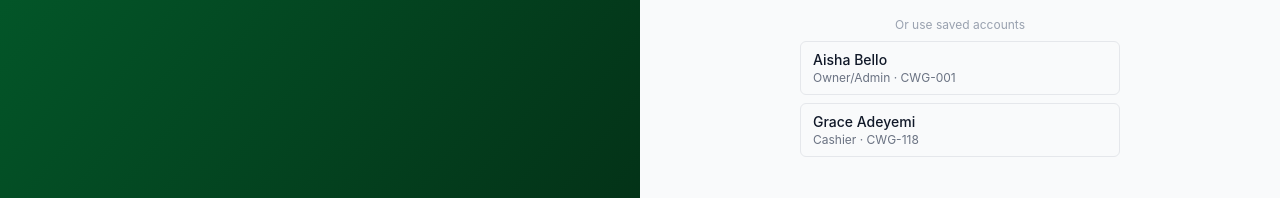
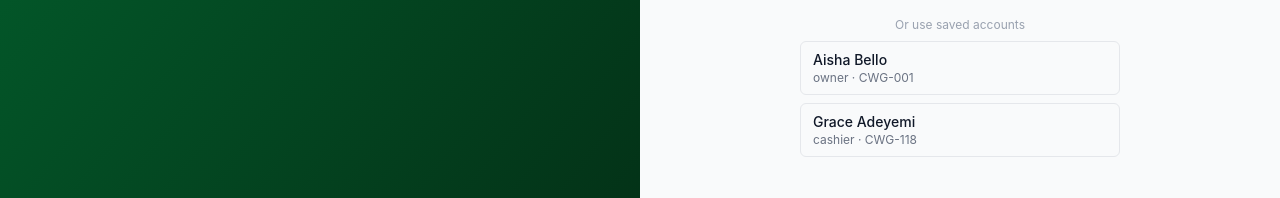
Before and after one commit to toluene-18/-pos-inventory-project, a React app in the folder frontend/: page / in a window 1280 px wide. Shown: the part 463-661 px from the top of the page. Built offline with nearby package versions, Linux system fonts and the light colour scheme; the HTML template or start-up script is replaced by a standard one.

Commit message:
pass logged-in role from SignIn to Dashboard via props

```diff
--- a/frontend/src/App.jsx
+++ b/frontend/src/App.jsx
@@ -1,12 +1,15 @@
+import { useState } from 'react'
 import { Routes, Route } from 'react-router-dom'
 import SignIn from './SignIn.jsx'
 import Dashboard from './Dashboard.jsx'
 
 function App() {
+  const [role, setRole] = useState(null)
+
   return (
     <Routes>
-      <Route path="/" element={<SignIn />} />
-      <Route path="/dashboard" element={<Dashboard />} />
+      <Route path="/" element={<SignIn setRole={setRole} />} />
+      <Route path="/dashboard" element={<Dashboard role={role} />} />
     </Routes>
   )
 }
--- a/frontend/src/Dashboard.jsx
+++ b/frontend/src/Dashboard.jsx
@@ -1,7 +1,8 @@
-function Dashboard() {
+function Dashboard({ role }) {
   return (
     <div>
       <h1>Dashboard (coming soon)</h1>
+      <p>Logged in as: {role}</p>
     </div>
   )
 }
--- a/frontend/src/SignIn.jsx
+++ b/frontend/src/SignIn.jsx
@@ -1,15 +1,15 @@
 import { useState } from 'react'
 import { useNavigate } from 'react-router-dom'
 
-function SignIn() {
+function SignIn({ setRole }) {
   const [staffId, setStaffId] = useState("")
   const [pin, setPin] = useState("")
   const [error, setError] = useState("")
   const navigate = useNavigate()
 
   const staffAccounts = [
-    { id: 1, name: "Aisha Bello", role: "Owner/Admin", staffId: "CWG-001" },
-    { id: 3, name: "Grace Adeyemi", role: "Cashier", staffId: "CWG-118" },
+    { id: 1, name: "Aisha Bello", role: "owner", staffId: "CWG-001" },
+    { id: 3, name: "Grace Adeyemi", role: "cashier", staffId: "CWG-118" },
   ]
 
   function handleSignIn() {
@@ -17,16 +17,17 @@ function SignIn() {
       setError("Invalid Staff ID or PIN. Please try again.")
     } else {
       setError("")
+      const matchedStaff = staffAccounts.find((s) => s.staffId === staffId)
+      const loggedInRole = matchedStaff ? matchedStaff.role : "cashier"
+      setRole(loggedInRole)
       navigate("/dashboard")
     }
   }
 
   return (
     <div className="flex h-screen">
-      {/* Left side: background image */}
       <div className="hidden md:block w-1/2 bg-gradient-to-br from-green-800 to-green-950" />
 
-      {/* Right side: sign-in card */}
       <div className="w-full md:w-1/2 flex items-center justify-center bg-gray-50">
         <div className="w-full max-w-sm p-8">
           <h1 className="text-xl font-semibold text-gray-900">Staff sign in</h1>
```
